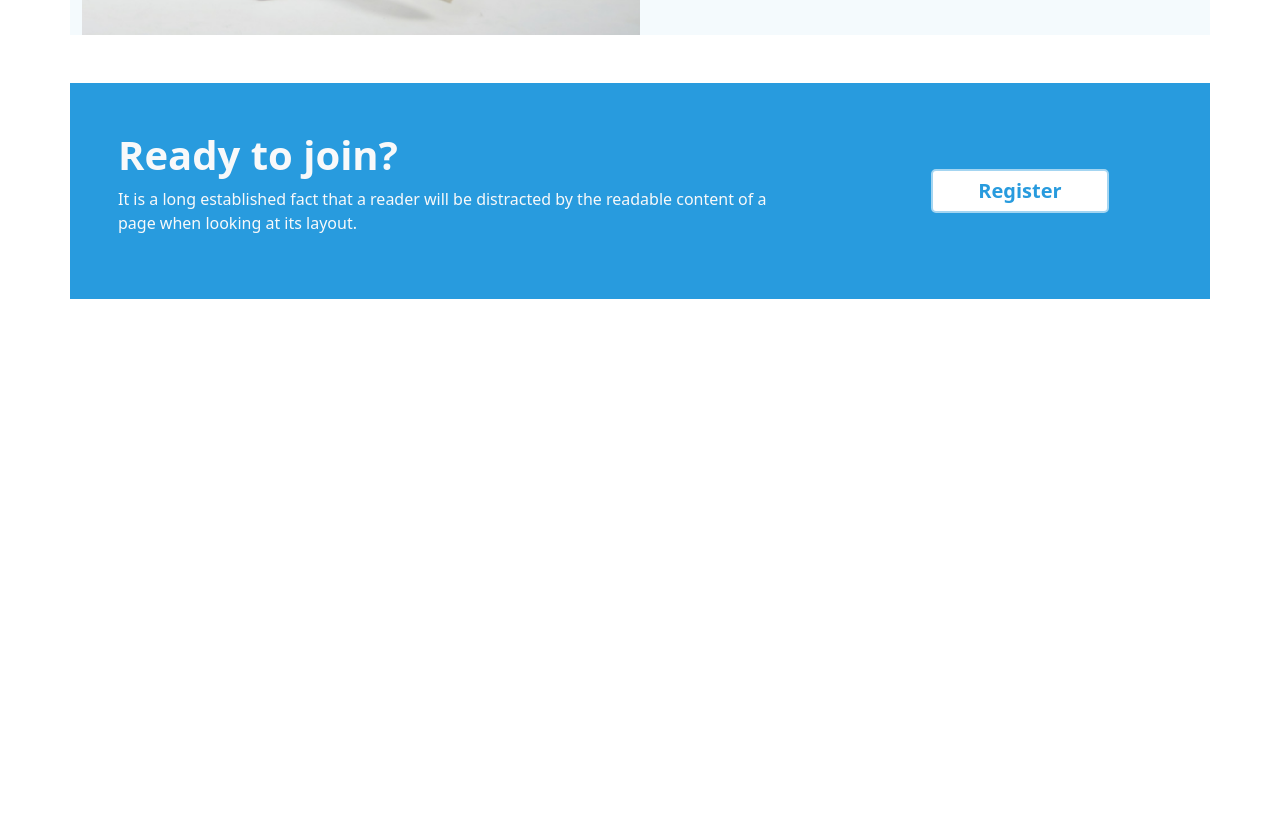
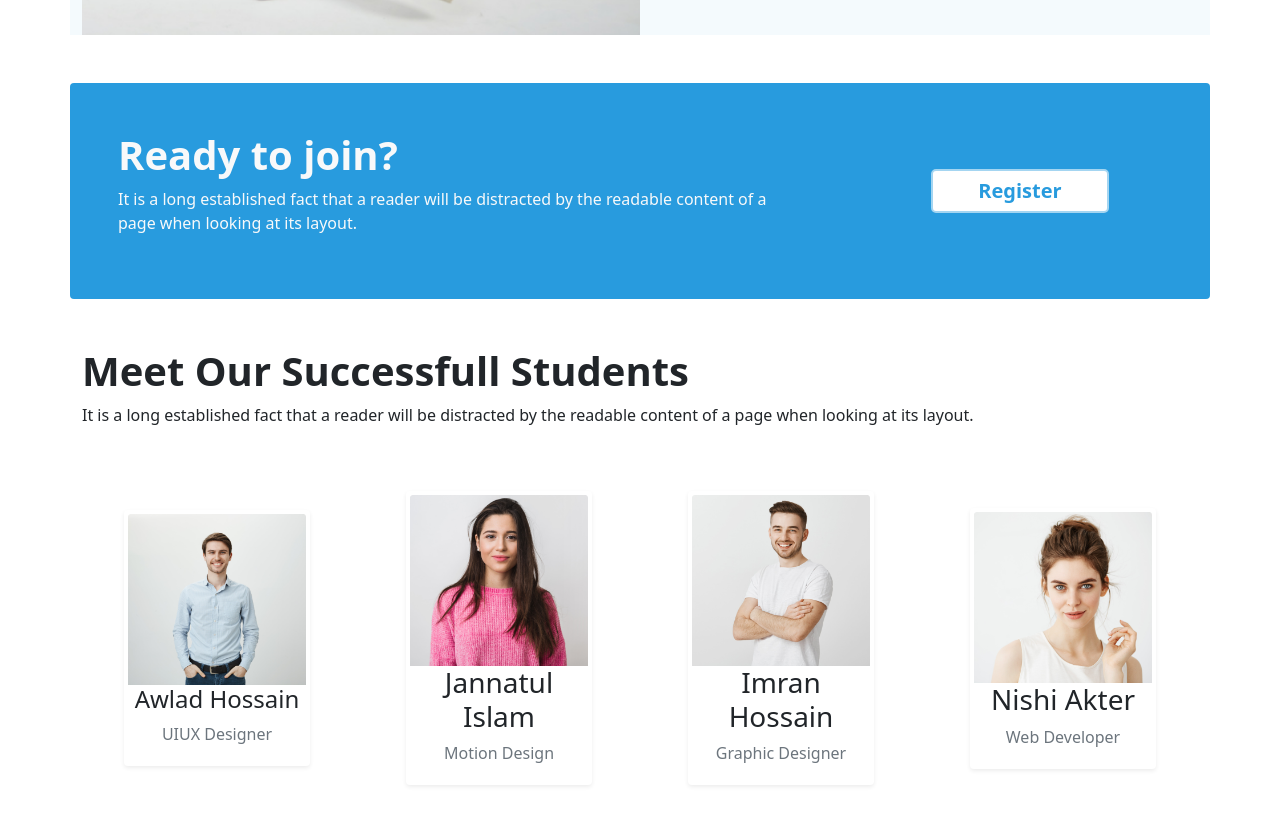
Before and after one commit to akmsyfulalom/WebDev, a plain HTML site: page index.html in a window 1280 px wide. Shown: the part 2512-3345 px from the top of the page. Before the commit the page ends 2859 px from the top, so only its background shows below. Drawn offline with nearby package versions, Linux system fonts and the light colour scheme.

Commit message:
Meet Our Successfull Students section added

```diff
--- a/index.html
+++ b/index.html
@@ -39,8 +39,7 @@
 
 
                     </div>
-                    <button type="button" class="register-btn" id="register" data-bs-toggle="modal"
-                        data-bs-target="#staticBackdrop">
+                    <button type="button" class="register-btn" data-bs-toggle="modal" data-bs-target="#staticBackdrop">
                         Register
                     </button>
                 </div>
@@ -343,8 +342,8 @@
         <!-- Institute section end -->
 
         <!-- ready to join section start  -->
-        <section>
-            <div class="container ready-to-bg mt-5 mb-5">
+        <section id="register">
+            <div class="container ready-to-bg mt-5 mb-5 rounded">
                 <div class="row">
                     <div class="col-lg-8 col-md-8 p-5 text-light">
                         <h1 class=" fw-bold">Ready to join?
@@ -367,7 +366,55 @@
 
         <!-- ready to join section end -->
 
+        <!-- meet student start  -->
 
+        <section>
+            <div class="container ">
+                <div class=" w-lg-50 w-md-50 ">
+                    <h1 class=" fw-bold">Meet Our Successfull
+                        Students</h1>
+                    <p>
+                        It is a long established fact that a reader will be distracted by the
+                        readable content of a page when looking at its layout.
+                    </p>
+                </div>
+                <div class="row">
+                    <div
+                        class=" d-lg-flex d-md-flex flex-lg-nowrap flex-md-wrap h-100 justify-content-center align-items-center text-center m-auto ">
+                        <div class="col-lg-2 col-md-4 m-5 shadow-sm p-1 mb-5 bg-body rounded">
+                            <img class=" img-fluid" src="images/student/student-1.png" alt="">
+                            <h4>Awlad Hossain
+                            </h4>
+                            <p class="text-secondary">UIUX Designer
+                            </p>
+                        </div>
+                        <div class="col-lg-2 col-md-4 m-5 shadow-sm p-1 mb-5 bg-body rounded">
+                            <img class=" img-fluid" src="images/student/student-2.png" alt="">
+                            <h3>Jannatul Islam
+                            </h3>
+                            <p class="text-secondary">Motion Design
+                            </p>
+                        </div>
+                        <div class="col-lg-2 col-md-4 m-5 shadow-sm p-1 mb-5 bg-body rounded">
+                            <img class="img-fluid " src="images/student/student-3.png" alt="">
+                            <h3>Imran Hossain
+                            </h3>
+                            <p class="text-secondary">Graphic Designer
+                            </p>
+                        </div>
+                        <div class="col-lg-2  col-md-4 m-5 shadow-sm p-1 mb-5 bg-body rounded">
+                            <img class="img-fluid " src="images/student/student-4.png" alt="">
+                            <h3>Nishi Akter
+                            </h3>
+                            <p class="text-secondary">Web Developer
+                            </p>
+                        </div>
+                    </div>
+
+                </div>
+            </div>
+        </section>
+        <!-- meet student end -->
 
     </main>
     <!-- main section end  -->
```
